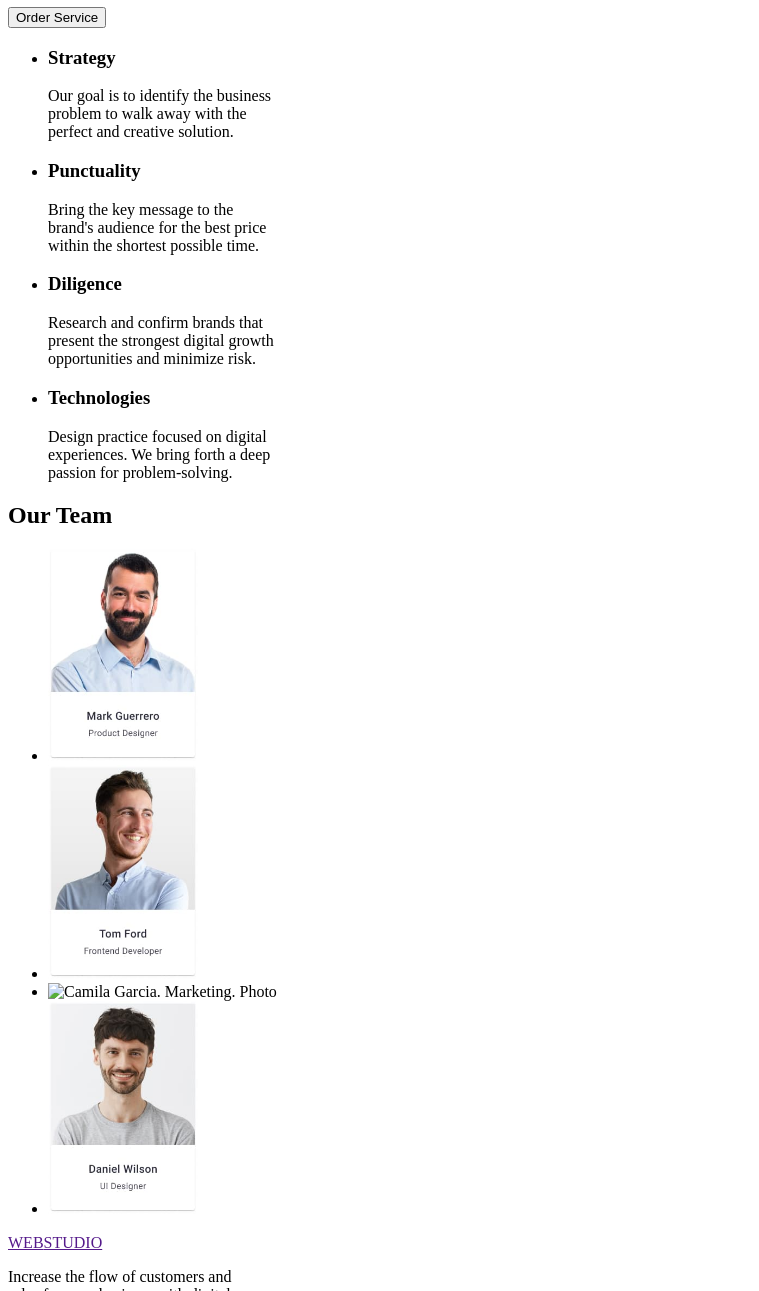
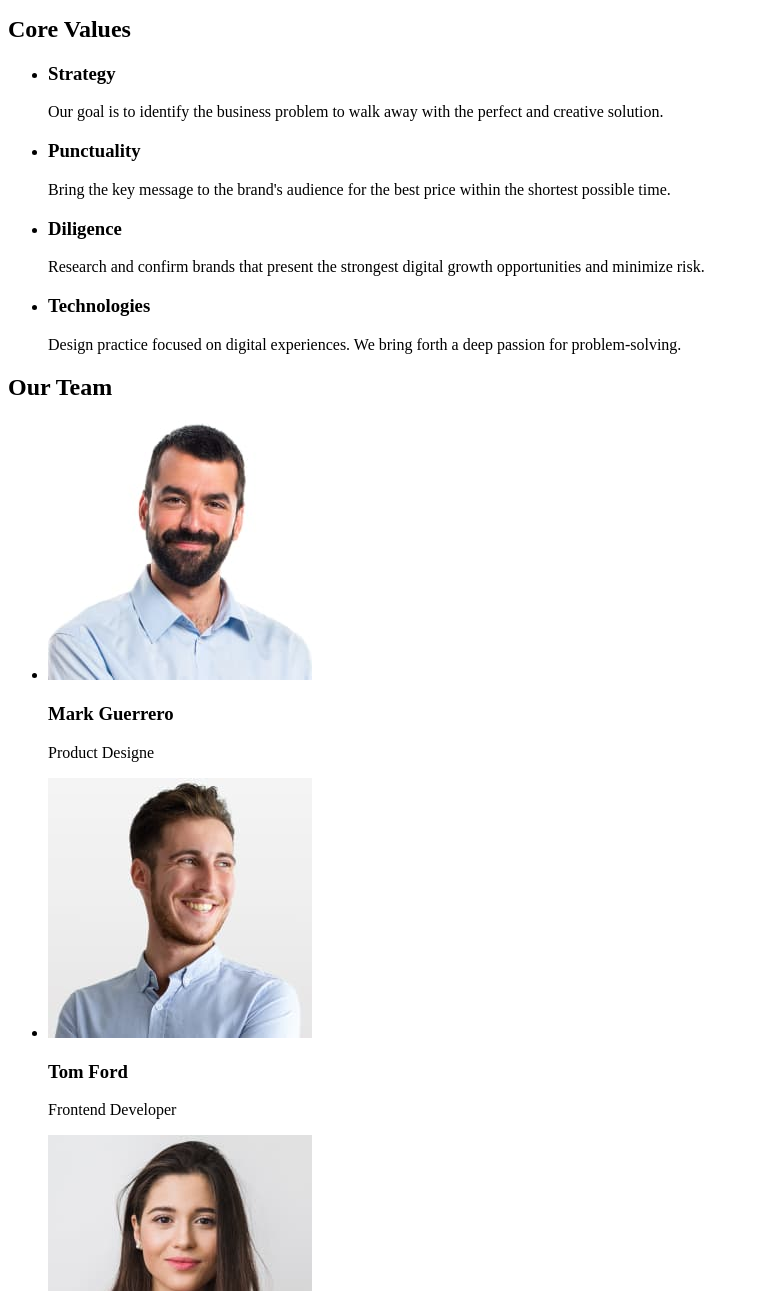
Before and after one commit to ihorborys/goit-markup-hw-01, a plain HTML site: page index.html in a window 1280 px wide. Shown: the part 240-1531 px from the top of the page, without its empty margins (0-759 px from the left). Drawn offline with Linux system fonts and the light colour scheme.

Commit message:
Edit: structure

```diff
--- a/index.html
+++ b/index.html
@@ -6,8 +6,8 @@
 </head>
 <body>
 <header>
-    <a href="">WEB<span>STUDIO</span></a><!--Logo header-->
     <nav>
+        <a href=”./index.html”>WebStudio</a><!--Logo header-->
         <ul>
             <li><a href="">Studio</a></li>
             <li><a href="">Portfolio</a></li>
@@ -15,66 +15,90 @@
         </ul>
     </nav>
     <address>
-        <a href="mailto:info@devstudio.com">info@devstudio.com</a>
-        <a href="tel:+110001111111">+11 (000) 111-11-11</a>
+        <ul>
+            <li>
+                <a href="mailto:info@devstudio.com">info@devstudio.com</a>
+            </li>
+            <li>
+                <a href="tel:+110001111111">+11 (000) 111-11-11</a>
+            </li>
+        </ul>
     </address>
 </header>
 <main>
-    <h1>Effective Solutions<br>
-        for Your Business</h1>
-    <button type="button">Order Service</button>
     <section>
+        <h1>Effective Solutions
+            for Your Business</h1>
+        <button type="button">Order Service</button>
+    </section>
+    <section>
+        <h2>Core Values</h2>
         <ul>
             <li>
                 <h3>Strategy</h3>
                 <p>
-                    Our goal is to identify the business<br>
-                    problem to walk away with the<br>
+                    Our goal is to identify the business
+                    problem to walk away with the
                     perfect and creative solution.
                 </p>
             </li>
             <li>
                 <h3>Punctuality</h3>
                 <p>
-                    Bring the key message to the<br>
-                    brand's audience for the best price<br>
+                    Bring the key message to the
+                    brand's audience for the best price
                     within the shortest possible time.
                 </p>
             </li>
             <li>
                 <h3>Diligence</h3>
                 <p>
-                    Research and confirm brands that<br>
-                    present the strongest digital growth<br>
+                    Research and confirm brands that
+                    present the strongest digital growth
                     opportunities and minimize risk.
                 </p>
             </li>
             <li>
                 <h3>Technologies</h3>
                 <p>
-                    Design practice focused on digital<br>
-                    experiences. We bring forth a deep<br>
+                    Design practice focused on digital
+                    experiences. We bring forth a deep
                     passion for problem-solving.
                 </p>
             </li>
         </ul>
-
     </section>
     <section>
         <h2>Our Team</h2>
         <ul>
-            <li><img src="images/Team%20Card%201.jpg" alt="Mark Guerrero. Product Designer. Photo" width="150"></li>
-            <li><img src="images/Team%20Card%202.jpg" alt="Tom Ford. Frontend Developer. Photo" width="150"></li>
-            <li><img src="images/Team%20Card%203.jpg" alt="Camila Garcia. Marketing. Photo" width="150"></li>
-            <li><img src="images/Team%20Card%204.jpg" alt="Daniel Wilson. UI Designer. Photo" width="150"></li>
+            <li>
+                <img src="./images/team_card_1.jpg" alt="Mark Guerrero. Product Designer. Photo" width="264">
+                <h3>Mark Guerrero</h3>
+                <p>Product Designe</p>
+            </li>
+            <li>
+                <img src="./images/team_card_2.jpg" alt="Tom Ford. Frontend Developer. Photo" width="264">
+                <h3>Tom Ford</h3>
+                <p>Frontend Developer</p>
+            </li>
+            <li>
+                <img src="./images/team_card_3.jpg" alt="Camila Garcia. Marketing. Photo" width="264">
+                <h3>Camila Garcia</h3>
+                <p>Marketing</p>
+            </li>
+            <li>
+                <img src="./images/team_card_4.jpg" alt="Daniel Wilson. UI Designer. Photo" width="264">
+                <h3>Daniel Wilson</h3>
+                <p>UI Designer</p>
+            </li>
         </ul>
     </section>
 </main>
 <footer>
-    <a href="">WEB<span>STUDIO</span></a><!--Logo footer-->
+    <a href=”./index.html”>WebStudio</a><!--Logo footer-->
     <p>
-        Increase the flow of customers and<br>
-        sales for your business with digital<br>
+        Increase the flow of customers and
+        sales for your business with digital
         marketing & growth solutions.
     </p>
 </footer>
```
